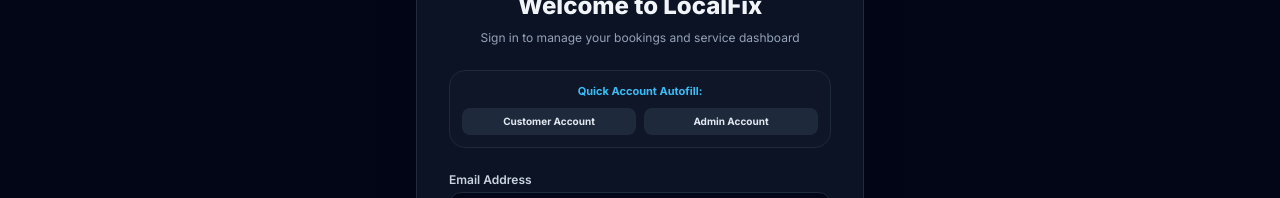
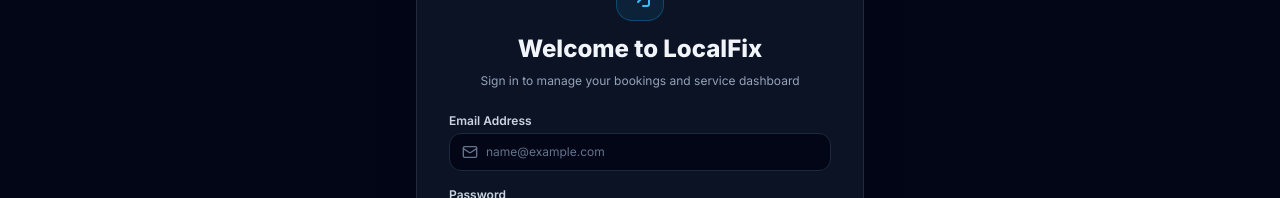
Before and after one commit to dommetisai10/localfix, a React (Vite) app in the folder frontend/: page /login in a window 1280 px wide. Shown: the part 233-431 px from the top of the page. Built offline with nearby package versions, Linux system fonts and the light colour scheme; no server answers.

Commit message:
Remove pre-filled credentials and autofill buttons from Admin & Customer login pages

```diff
--- a/frontend/src/pages/AdminLoginPage.jsx
+++ b/frontend/src/pages/AdminLoginPage.jsx
@@ -6,8 +6,8 @@
 import api from '../services/api';
 
 export default function AdminLoginPage() {
-  const [email, setEmail] = useState('dommetisai@localfix.com');
-  const [password, setPassword] = useState('Dommetisai');
+  const [email, setEmail] = useState('');
+  const [password, setPassword] = useState('');
   const [loading, setLoading] = useState(false);
 
   const { login } = useAuth();
@@ -18,26 +18,17 @@
     e.preventDefault();
     setLoading(true);
 
-    const adminUser = {
-      id: 1,
-      name: 'Dommetisai Admin',
-      email: 'dommetisai@localfix.com',
-      role: 'ADMIN'
-    };
-
     try {
       const res = await api.post('/auth/login', { email, password });
-      login(res.data.user || adminUser, res.data.access_token || "admin_jwt_token");
+      if (res.data.user?.role !== 'ADMIN') {
+        addNotification("Access Denied", "This portal is restricted to Administrators only.", "error");
+        return;
+      }
+      login(res.data.user, res.data.access_token);
       addNotification("Admin Access Granted", "Welcome to Admin Management Portal", "success");
       navigate('/admin/dashboard');
     } catch (err) {
-      if (email === 'dommetisai@localfix.com' && password === 'Dommetisai') {
-        login(adminUser, "admin_jwt_token_demo");
-        addNotification("Admin Access Granted", "Welcome to Admin Portal", "success");
-        navigate('/admin/dashboard');
-      } else {
-        addNotification("Login Failed", err.response?.data?.detail || "Invalid admin credentials", "error");
-      }
+      addNotification("Login Failed", err.response?.data?.detail || "Invalid admin credentials", "error");
     } finally {
       setLoading(false);
     }
--- a/frontend/src/pages/LoginPage.jsx
+++ b/frontend/src/pages/LoginPage.jsx
@@ -22,7 +22,6 @@
     setLoading(true);
 
     try {
-      // Try backend authentication endpoint
       const res = await api.post('/auth/login', { email, password });
       login(res.data.user, res.data.access_token);
       addNotification("Login Successful!", `Welcome back, ${res.data.user.name}`, "success");
@@ -32,34 +31,9 @@
       else if (role === 'PROVIDER') navigate('/provider/dashboard');
       else navigate('/customer/dashboard');
     } catch (err) {
-      // Demo fallback login if backend is not yet started
-      let mockUser = {
-        id: 1,
-        name: email.split('@')[0],
-        email: email,
-        role: email.includes('admin') ? 'ADMIN' : email.includes('provider') ? 'PROVIDER' : 'CUSTOMER',
-        location: 'Downtown Metro'
-      };
-
-      const mockToken = "mock_jwt_token_localfix_2026_" + Date.now();
-      login(mockUser, mockToken);
-      addNotification("Login Successful (Demo)", `Welcome back, ${mockUser.name}`, "success");
-
-      if (mockUser.role === 'ADMIN') navigate('/admin/dashboard');
-      else if (mockUser.role === 'PROVIDER') navigate('/provider/dashboard');
-      else navigate('/customer/dashboard');
+      addNotification("Login Failed", err.response?.data?.detail || "Invalid email or password", "error");
     } finally {
       setLoading(false);
-    }
-  };
-
-  const autofillDemo = (role) => {
-    if (role === 'CUSTOMER') {
-      setEmail('customer@example.com');
-      setPassword('password123');
-    } else if (role === 'ADMIN') {
-      setEmail('dommetisai@localfix.com');
-      setPassword('Dommetisai');
     }
   };
 
@@ -72,27 +46,6 @@
           </div>
           <h1 className="text-2xl font-extrabold text-slate-100">Welcome to LocalFix</h1>
           <p className="text-xs text-slate-400">Sign in to manage your bookings and service dashboard</p>
-        </div>
-
-        {/* Quick Login Options */}
-        <div className="bg-slate-900/80 p-3 rounded-2xl border border-slate-800 space-y-2">
-          <span className="text-[11px] font-bold text-sky-400 block text-center">Quick Account Autofill:</span>
-          <div className="grid grid-cols-2 gap-2 text-[10px] font-bold">
-            <button
-              type="button"
-              onClick={() => autofillDemo('CUSTOMER')}
-              className="py-1.5 rounded-lg bg-slate-800 hover:bg-slate-700 text-slate-200"
-            >
-              Customer Account
-            </button>
-            <button
-              type="button"
-              onClick={() => autofillDemo('ADMIN')}
-              className="py-1.5 rounded-lg bg-slate-800 hover:bg-slate-700 text-slate-200"
-            >
-              Admin Account
-            </button>
-          </div>
         </div>
 
         <form onSubmit={handleLogin} className="space-y-4 text-xs">
```
